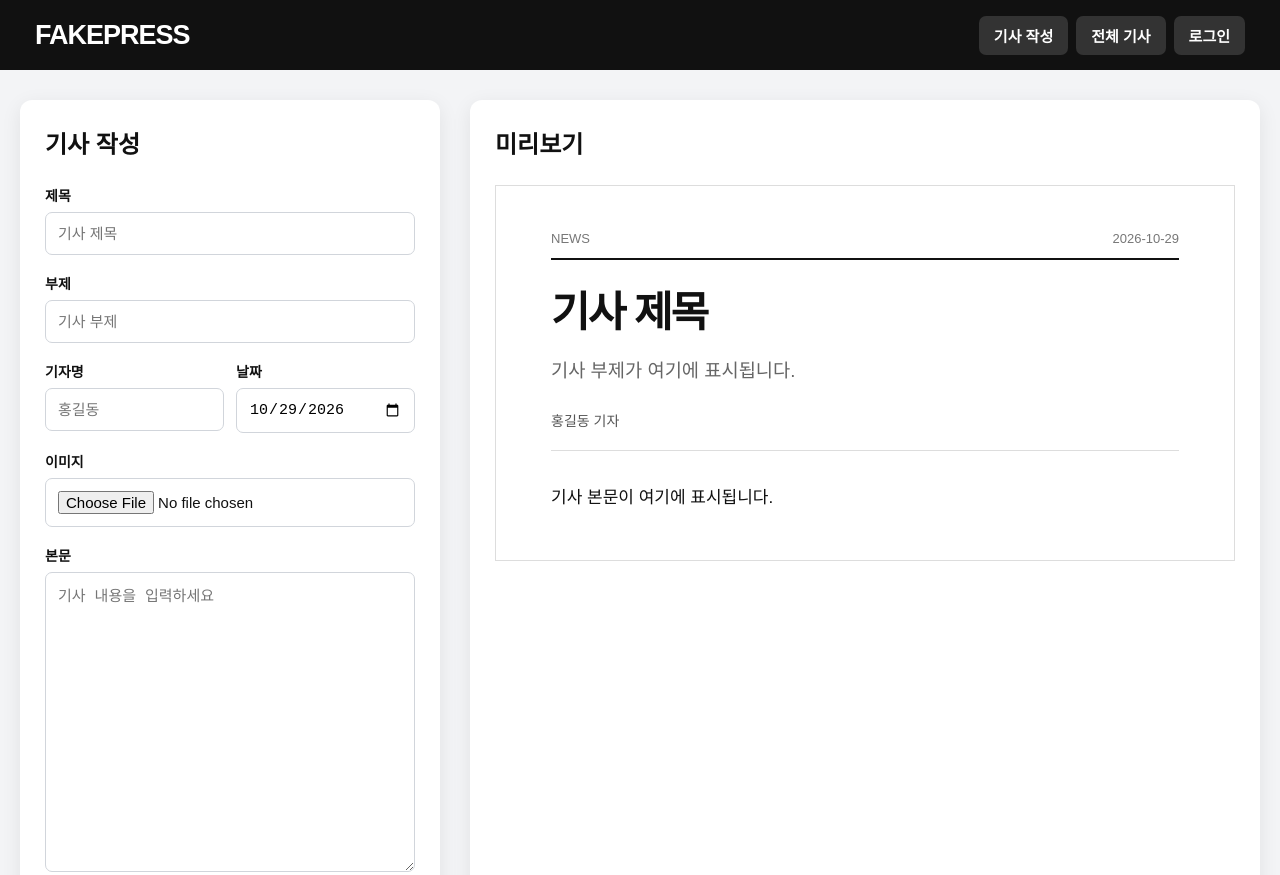
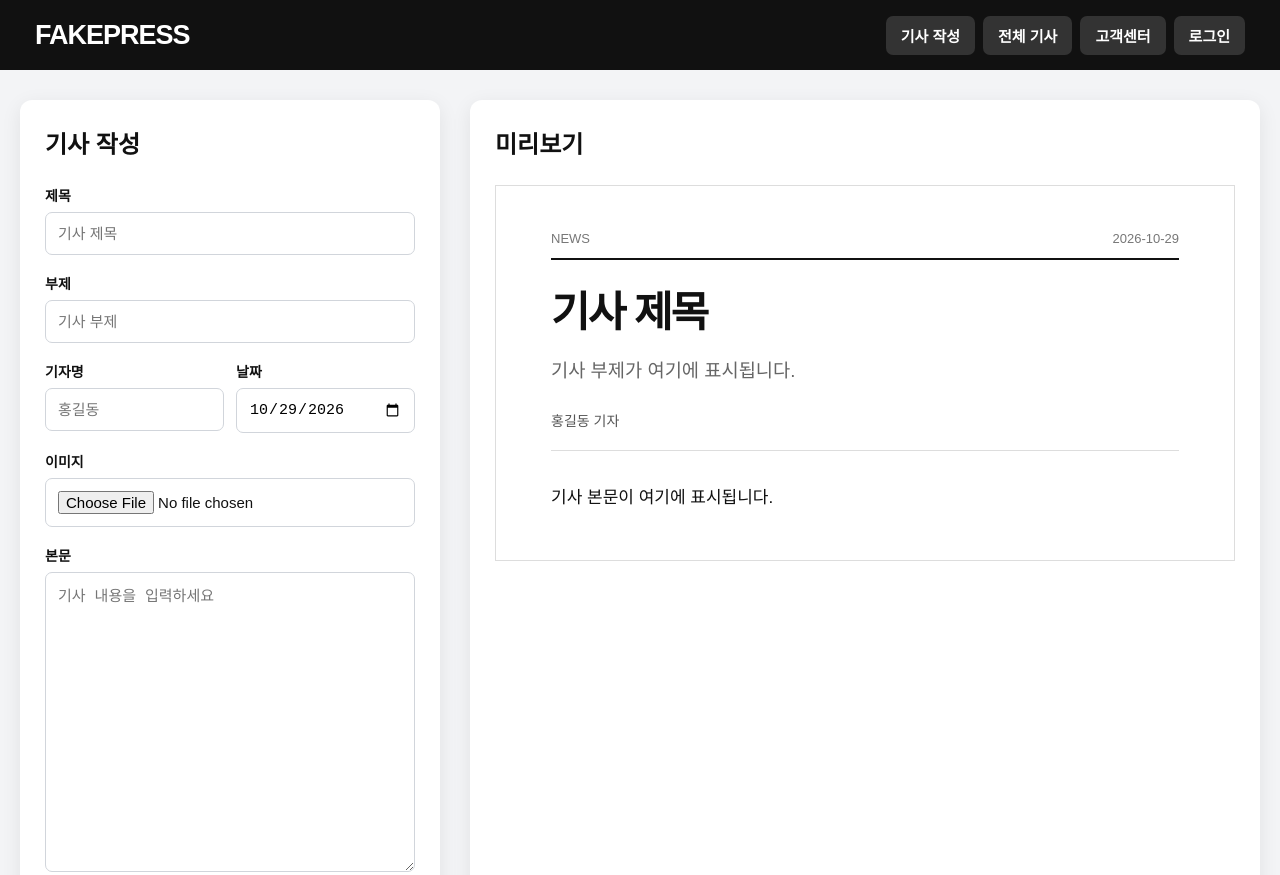
Before and after one commit to mrJ-ay/FAKEPRESS, a plain HTML site: page frontend/index.html in a window 1280 px wide. Shown: the top 875 px of the page. Drawn offline with Linux system fonts and the light colour scheme.

Commit message:
Add HELPDESK customer support link

```diff
--- a/frontend/index.html
+++ b/frontend/index.html
@@ -22,6 +22,10 @@
 
     <button onclick="showArticles()">
       전체 기사
+    </button>
+
+    <button onclick="window.open('https://oneid-helpdesk.onrender.com/?service=FAKEPRESS', '_blank')">
+      고객센터
     </button>
 
     <button
```
